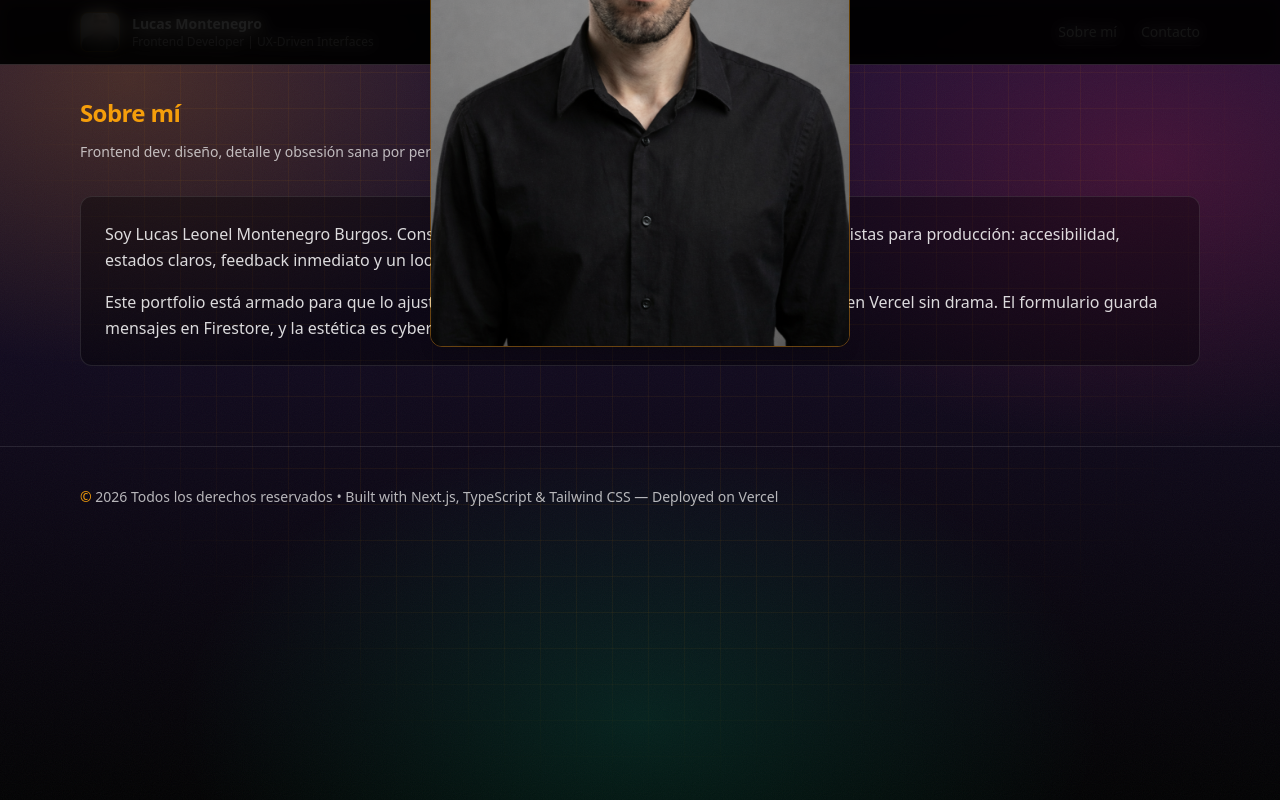
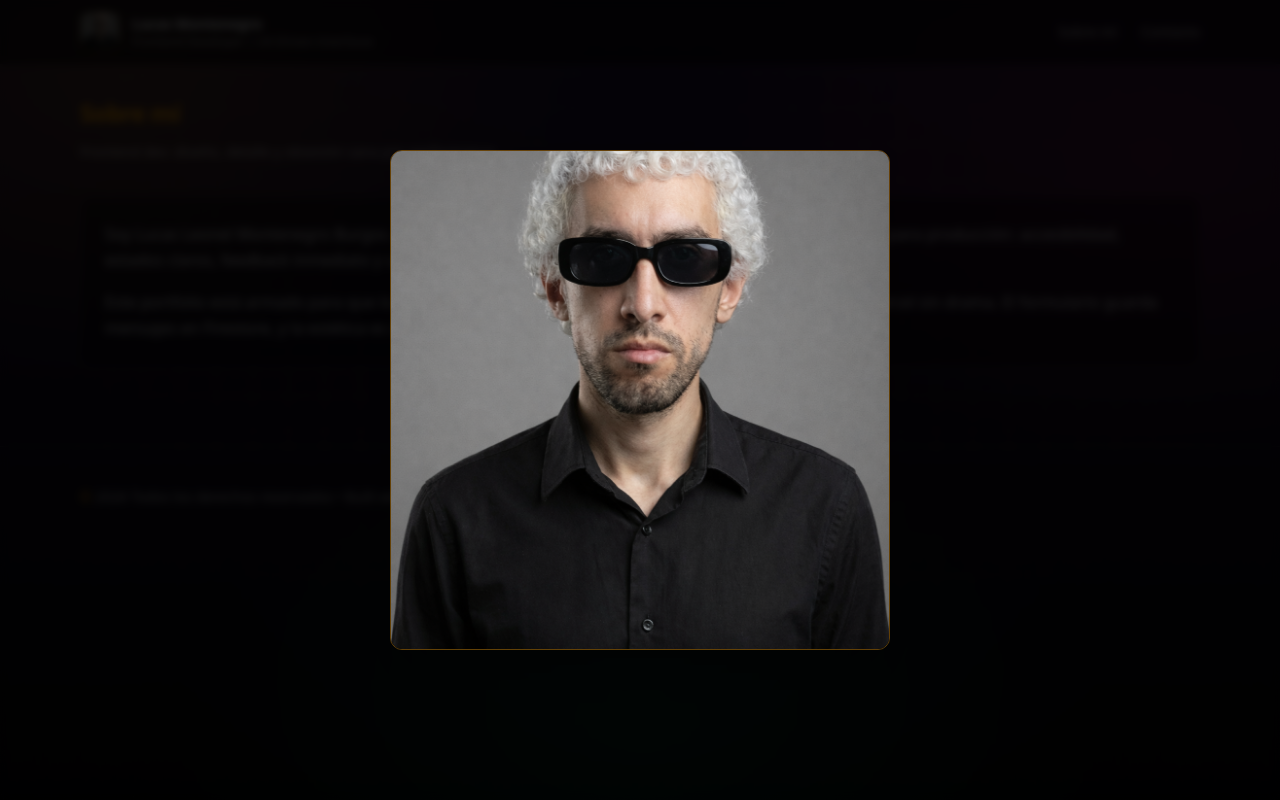
Before and after one commit to lu-developer476/Portfolio, a Next.js app: page /about in a window 1280 px wide. Both pictures are taken after a click on the button 100 px from the left and 32 px from the top of the page. Built offline with nearby package versions, Linux system fonts and the light colour scheme.

Commit message:
Navbar.tsx

```diff
--- a/src/components/Navbar.tsx
+++ b/src/components/Navbar.tsx
@@ -16,7 +16,7 @@ const NavLink = ({ href, children }: { href: string; children: React.ReactNode }
 export default function Navbar() {
   const [open, setOpen] = useState(false);
 
-  // Cerrar con tecla ESC
+  // Cerrar con ESC
   useEffect(() => {
     const handleEsc = (e: KeyboardEvent) => {
       if (e.key === "Escape") setOpen(false);
@@ -27,19 +27,23 @@ export default function Navbar() {
   }, []);
 
   return (
-    <header className="sticky top-0 z-50 border-b border-white/10 bg-black/55 backdrop-blur">
+    <>
+      <header className="sticky top-0 z-40 border-b border-white/10 bg-black/55 backdrop-blur">
         <div className="mx-auto flex max-w-6xl items-center justify-between px-4 py-3">
           <div className="flex items-center gap-3">
+
+            {/* Avatar clickeable */}
             <button
               onClick={() => setOpen(true)}
-            className="h-10 w-10 overflow-hidden rounded-lg border border-cyber-gold/40 bg-black/70 transition duration-300 hover:scale-105 hover:border-cyber-neonGreen/70"
+              className="relative h-10 w-10 overflow-hidden rounded-lg border border-cyber-gold/40 bg-black/70 transition duration-300 hover:scale-105 hover:border-cyber-neonGreen/70"
             >
               <Image
                 src="/profile-new.png"
                 alt="Lucas Montenegro"
-              width={40}
-              height={40}
-              className="h-full w-full object-cover"
+                fill
+                sizes="40px"
+                className="object-cover"
+                priority
               />
             </button>
 
@@ -56,26 +60,29 @@ export default function Navbar() {
             <NavLink href="/contact">Contacto</NavLink>
           </nav>
         </div>
+      </header>
 
+      {/* Modal Imagen */}
       {open && (
         <div
-          className="fixed inset-0 z-50 flex items-center justify-center bg-black/80 backdrop-blur"
+          className="fixed inset-0 z-50 flex items-center justify-center bg-black/85 backdrop-blur-sm animate-fadeIn"
           onClick={() => setOpen(false)}
         >
           <div
-            className="relative animate-[fadeIn_.25s_ease-out]"
+            className="relative w-[90vw] max-w-[500px] aspect-square animate-[scaleIn_.2s_ease-out]"
             onClick={(e) => e.stopPropagation()}
           >
             <Image
               src="/profile-new.png"
               alt="Lucas Montenegro"
-              width={420}
-              height={420}
-              className="rounded-xl border border-cyber-gold/40 shadow-lg"
+              fill
+              sizes="500px"
+              className="object-cover rounded-xl border border-cyber-gold/40 shadow-2xl"
+              priority
             />
           </div>
         </div>
       )}
-    </header>
+    </>
   );
 }
```
Lines whose indentation alone changed are shown as unchanged.
